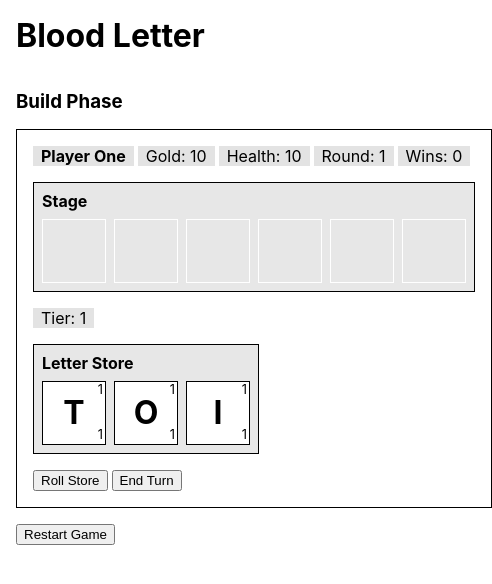
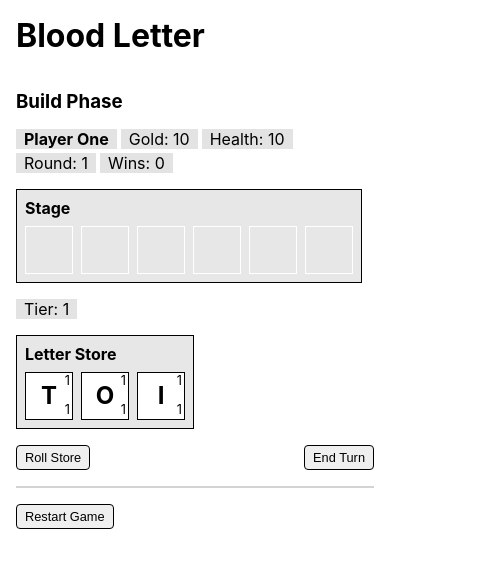
Before and after one commit to heycassidy/blood-letter, a Next.js app: page / in a window 390 px wide. Shown: the top 584 px of the page, 492 px wide, since content can reach past the window. Built offline with nearby package versions, Linux system fonts and the light colour scheme.

Commit message:
improve layout to fit on mobile

```diff
--- a/components/BattlePhase.tsx
+++ b/components/BattlePhase.tsx
@@ -37,13 +37,14 @@ const styles = css`
   .matchup {
     row-gap: 1rem;
     column-gap: 2rem;
-    display: grid;
-    grid-template-columns: 1fr 1fr;
+    display: flex;
+    flex-wrap: wrap;
     justify-content: start;
     justify-items: start;
   }
   .info-list {
     display: flex;
+    flex-wrap: wrap;
     gap: 0.25rem;
   }
   .info-box {
--- a/components/BattleSide.tsx
+++ b/components/BattleSide.tsx
@@ -56,6 +56,7 @@ const styles = css`
   }
   .info-list {
     display: flex;
+    flex-wrap: wrap;
     gap: 0.25rem;
   }
   .info-box {
--- a/components/BuildPhase.tsx
+++ b/components/BuildPhase.tsx
@@ -43,9 +43,10 @@ const BuildPhase = () => {
 
       <LetterStore letters={store} amount={storeAmount} />
 
-      <div className="info-list">
+      <div className="info-list" style={{ justifySelf: 'stretch' }}>
         <button onClick={rollStore}>Roll Store</button>
         <button
+          style={{ marginLeft: 'auto' }}
           onClick={() => {
             updatePlayer(activePlayer.id, {
               completedTurn: true,
@@ -63,8 +64,6 @@ const BuildPhase = () => {
 
 const styles = css`
   .build-phase {
-    border: 1px solid black;
-    padding: 1rem;
     gap: 1rem;
     display: grid;
     justify-content: start;
@@ -72,6 +71,7 @@ const styles = css`
   }
   .info-list {
     display: flex;
+    flex-wrap: wrap;
     gap: 0.25rem;
   }
   .info-box {
--- a/components/LetterCard.tsx
+++ b/components/LetterCard.tsx
@@ -31,14 +31,14 @@ const styles = css`
     aspect-ratio: 1;
     max-width: fit-content;
     display: flex;
-    width: 4rem;
-    height: 4rem;
     cursor: pointer;
     user-select: none;
+    width: 100%;
+    height: 100%;
   }
   .name {
     font-weight: 700;
-    font-size: 2rem;
+    font-size: 1.5rem;
     margin: auto;
   }
   .tier,
--- a/components/LetterList.tsx
+++ b/components/LetterList.tsx
@@ -20,7 +20,8 @@ const LetterList = ({ children = [], capacity = 1 }: Props) => {
 
       <style jsx>{`
         .letter-list {
-          grid-template-columns: repeat(${capacity}, 4rem);
+          grid-template-columns: repeat(${capacity}, 3rem);
+          grid-template-rows: 3rem;
         }
       `}</style>
       <style jsx>{styles}</style>
@@ -34,14 +35,11 @@ const styles = css`
     justify-content: start;
     grid-auto-flow: column;
     gap: 0.5rem;
-    min-height: 4rem;
     box-sizing: content-box;
   }
   .empty-slot {
     border: 1px solid white;
     aspect-ratio: 1;
-    width: 4rem;
-    height: 4rem;
   }
 `
 
--- a/components/Stage.tsx
+++ b/components/Stage.tsx
@@ -56,6 +56,7 @@ const styles = css`
   }
   .info-list {
     display: flex;
+    flex-wrap: wrap;
     gap: 0.25rem;
   }
   .info-box {
--- a/pages/index.tsx
+++ b/pages/index.tsx
@@ -43,7 +43,9 @@ const Home: NextPage = () => {
           </>
         )}
 
-        <button onClick={restartGame}>Restart Game</button>
+        <div className="global-controls">
+          <button onClick={restartGame}>Restart Game</button>
+        </div>
       </Layout>
 
       <style jsx>{`
@@ -57,6 +59,11 @@ const Home: NextPage = () => {
         .layout h3 {
           margin-bottom: 0;
         }
+        .global-controls {
+          border-top: 2px solid #d3d3d3;
+          justify-self: stretch;
+          padding-top: 1rem;
+        }
       `}</style>
     </div>
   )
--- a/styles/globals.css
+++ b/styles/globals.css
@@ -14,3 +14,17 @@ a {
 * {
   box-sizing: border-box;
 }
+
+
+button {
+  border-radius: 0.25rem;
+  font-size: 0.8rem;
+  padding: 0.25rem 0.5rem;
+  border: 1px solid black;
+  cursor: pointer;
+  color: black;
+}
+button:hover {
+  background-color: #393939;
+  color: white;
+}
```
